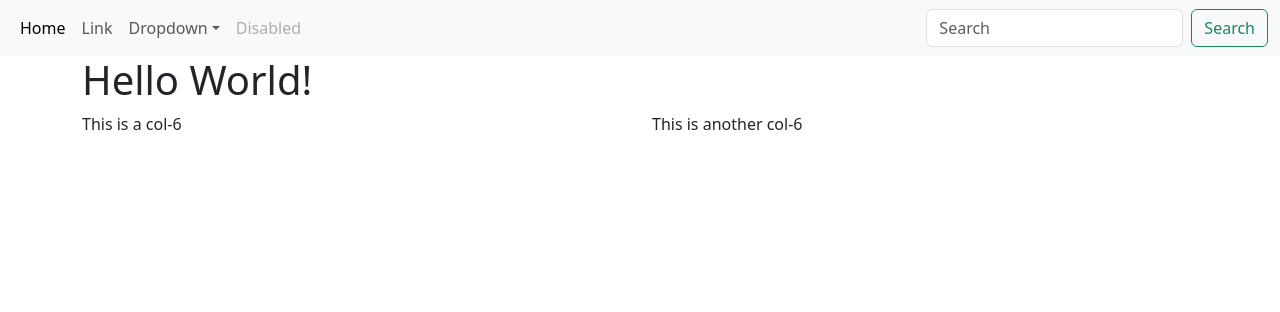
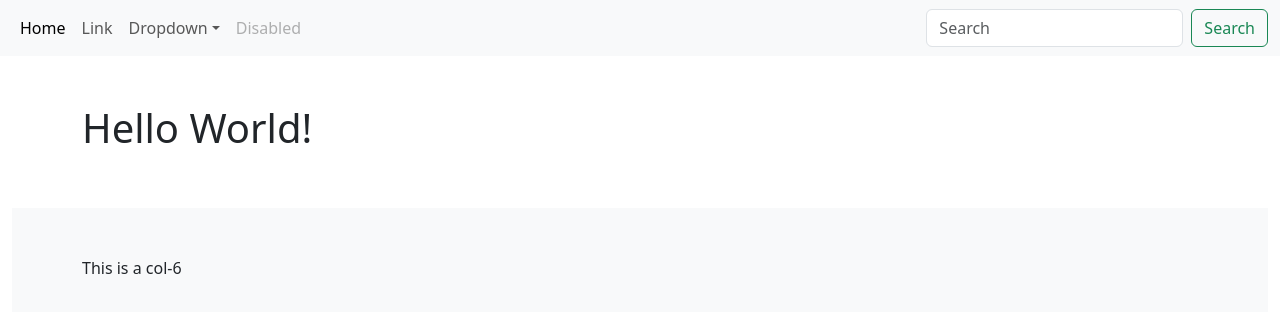
Before and after one commit to NathanHergenreter/my-react-js-site, a React (Create React App) app: page / in a window 1280 px wide. Shown: the top 312 px of the page. Built offline with nearby package versions, Linux system fonts and the light colour scheme.

Commit message:
Container padding, messed around with home page

```diff
--- a/package.json
+++ b/package.json
@@ -9,7 +9,7 @@
     "bootstrap": "^5.3.2",
     "react": "^18.2.0",
     "react-dom": "^18.2.0",
-    "react-scripts": "5.0.1",
+    "react-scripts": "^5.0.1",
     "web-vitals": "^2.1.4"
   },
   "scripts": {
--- a/src/Components/Home/Home.js
+++ b/src/Components/Home/Home.js
@@ -1,15 +1,12 @@
 function Home() {
     return (
-    <div className="container">
-        <div className="row">
-            <h1>Hello World!</h1>
-        </div>
-        <div className="row">
-            <div className="col-6">
+    <div className="container-fluid">
+            <div className="container">
+                <h1>Hello World!</h1>
+            </div>
+        <div className="bg-light">
+            <div className="container">
                 <p>This is a col-6</p>
-            </div>
-            <div className="col-6">
-                <p>This is another col-6</p>
             </div>
         </div>
     </div>
--- a/src/index.css
+++ b/src/index.css
@@ -11,3 +11,9 @@ code {
   font-family: source-code-pro, Menlo, Monaco, Consolas, 'Courier New',
     monospace;
 }
+
+/* Custom Global CSS */
+.container {
+  padding-top: 3rem;
+  padding-bottom: 3rem;
+}
```
Also changed, not shown: 1 other file (tests, documents, lock files or other folders).
